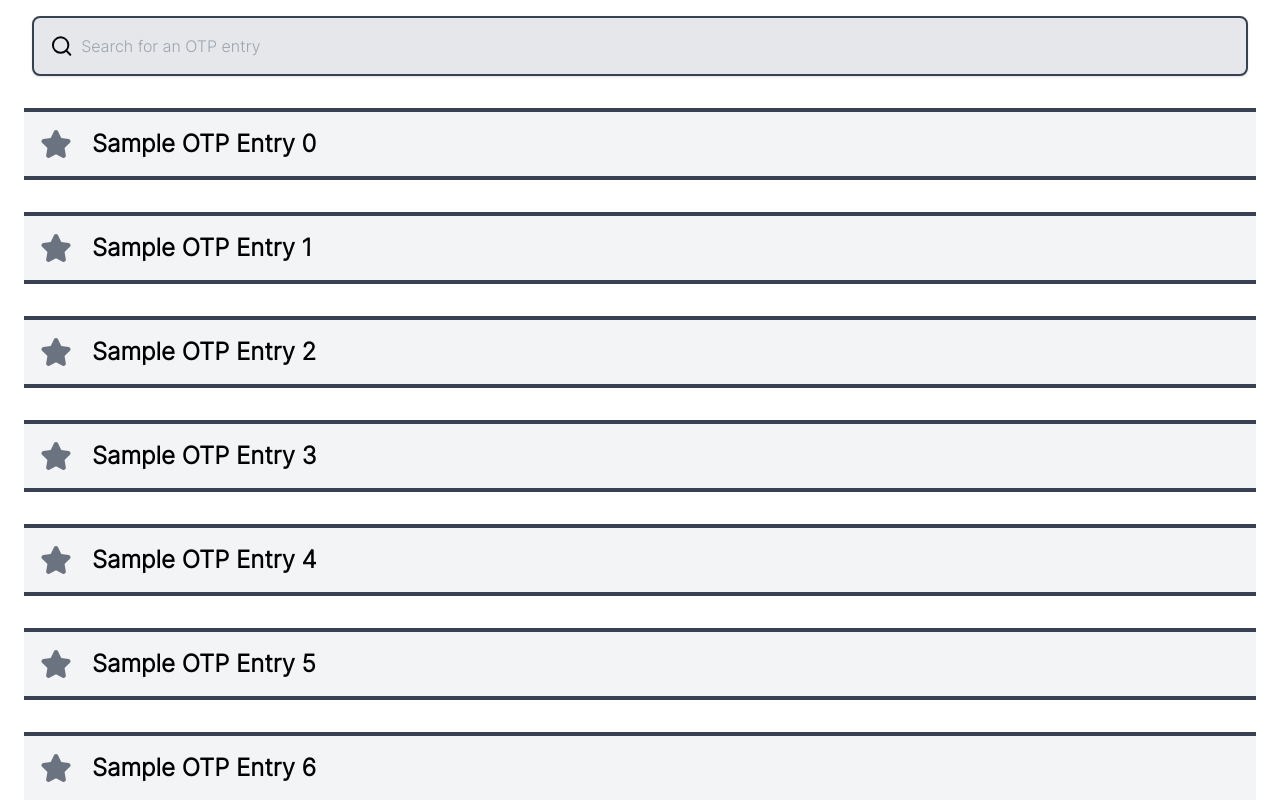
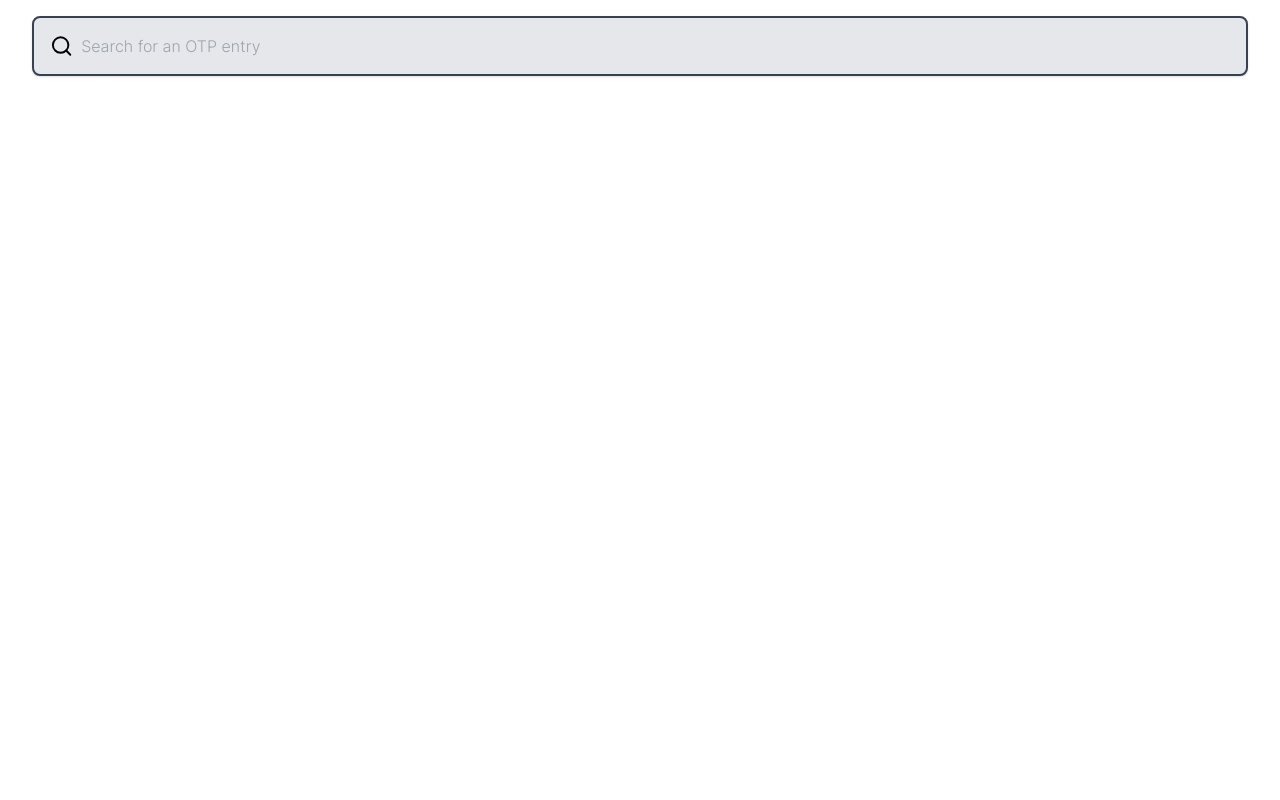
Before and after one commit to aesthetic0001/totp, a React (Vite) app: page / in a window 1280 px wide. Shown: the top 800 px of the page. Built offline with nearby package versions, Linux system fonts and the light colour scheme.

Commit message:
added copy and delete (works with arbritrary data rn)

```diff
--- a/src/components/OTPEntry.jsx
+++ b/src/components/OTPEntry.jsx
@@ -1,28 +1,38 @@
 // a flexible component which displays a single OTP entry, taking up its entire width in the flex col
 import React, {useState} from 'react';
+import {Star, ClipboardCopy, Trash} from 'lucide-react';
 
-const OTPEntry = ({title, id, oldFavourite, savePreference}) => {
+const OTPEntry = ({title, id, oldFavourite, savePreference, copyTOTP, deleteEntry}) => {
     const [favourite, setFavourite] = useState(oldFavourite);
 
     return (
         <div
-            className="relative flex bg-gray-100 hover:bg-green-300 transition-all ease-in-out mx-6 my-4 border-y-4 border-gray-700 cursor-pointer">
-            <div className="flex items-center hover:scale-125 transition-all ease-in-out" onClick={() => {
+            className="relative flex bg-gray-100 hover:bg-green-200 transition-all ease-in-out mx-6 my-4 border-y-4 border-gray-700 cursor-pointer">
+            <div className="flex items-center hover:scale-110 transition-all ease-in-out" onClick={() => {
                 setFavourite(!favourite);
                 savePreference({
                     favourite: !favourite,
                     id
                 });
             }}>
-                <svg className={(favourite ? "text-yellow-400" : "text-gray-500") + " w-8 h-8 m-4 me-1 transition-all ease-in-out"}
-                     aria-hidden="true" xmlns="http://www.w3.org/2000/svg"
-                     fill="currentColor" viewBox="0 0 22 20">
-                    <path
-                        d="M20.924 7.625a1.523 1.523 0 0 0-1.238-1.044l-5.051-.734-2.259-4.577a1.534 1.534 0 0 0-2.752 0L7.365 5.847l-5.051.734A1.535 1.535 0 0 0 1.463 9.2l3.656 3.563-.863 5.031a1.532 1.532 0 0 0 2.226 1.616L11 17.033l4.518 2.375a1.534 1.534 0 0 0 2.226-1.617l-.863-5.03L20.537 9.2a1.523 1.523 0 0 0 .387-1.575Z"/>
-                </svg>
+                <Star
+                    className={(favourite ? "fill-yellow-400 text-yellow-400 " : "fill-gray-500 text-gray-500 ") + " w-8 h-8 m-4 me-1 transition-all ease-in-out"}/>
             </div>
-            <div className="p-4">
-                <h1 className="text-2xl font-bold font-['Inter var'] text-center">{title}</h1>
+            <div className="flex-1 p-4">
+                <h1 className="text-2xl font-bold text-center">{title}</h1>
+            </div>
+            <div className="flex items-center">
+                <div className="hover:scale-110 transition-all ease-in-out" onClick={() => {
+                    copyTOTP(id);
+                }}>
+                    <ClipboardCopy
+                        className="w-8 h-8 m-2 me-1 text-gray-500 hover:text-cyan-400 transition-all ease-in-out"/>
+                </div>
+                <div className="hover:scale-110 transition-all ease-in-out" onClick={() => {
+                    deleteEntry(id);
+                }}>
+                    <Trash className="w-8 h-8 m-2 me-1 text-gray-500 hover:text-red-400 transition-all ease-in-out"/>
+                </div>
             </div>
         </div>
     );
--- a/src/pages/OTPMenu.jsx
+++ b/src/pages/OTPMenu.jsx
@@ -7,22 +7,34 @@ function OTPMenu() {
     const [OTPEntries, setOTPEntries] = useState({})
     const [search, setSearch] = useState("")
 
-    for (let i = 0; i < 10; i++) {
-        if (!OTPEntries[i]) {
-            setOTPEntries(produce((draft) => {
-                draft[i] = {
-                    title: "Sample OTP Entry " + i,
-                    oldFavourite: false,
-                    index: i,
-                    id: i
-                }
-            }));
-        }
-    }
+    // for (let i = 0; i < 10; i++) {
+    //     if (!OTPEntries[i]) {
+    //         console.log("Adding OTP Entry " + i)
+    //         setOTPEntries(produce((draft) => {
+    //             draft[i] = {
+    //                 title: "Sample OTP Entry " + i,
+    //                 oldFavourite: false,
+    //                 index: i,
+    //                 id: i
+    //             }
+    //         }));
+    //     }
+    // }
 
     const savePreference = ({favourite, id}) => {
         setOTPEntries(produce((draft) => {
             draft[id].oldFavourite = favourite;
+        }));
+    }
+
+    const copyTOTP = async (id) => {
+        console.log("Copying TOTP for id", id)
+        await navigator.clipboard.writeText(id + " TOTP")
+    }
+
+    const deleteEntry = (id) => {
+        setOTPEntries(produce((draft) => {
+            delete draft[id]
         }));
     }
 
@@ -35,10 +47,11 @@ function OTPMenu() {
             <SearchBar placeholder="Search for an OTP entry" onInput={onInput}/>
             <div className="flex flex-col overflow-y-scroll smooth-scroll">
                 {Object.values(OTPEntries).filter((entry) => {
+                    console.log(entry)
                     return entry.title.toLowerCase().includes(search.toLowerCase())
                 }).sort((a, b) => a.oldFavourite ? -1 : b.oldFavourite ? 1 : a.index - b.index).map((entry) => (
                     <OTPEntry key={entry.id} title={entry.title} id={entry.id} oldFavourite={entry.oldFavourite}
-                              savePreference={savePreference}/>
+                              savePreference={savePreference} copyTOTP={copyTOTP} deleteEntry={deleteEntry}/>
                 ))}
             </div>
         </div>
```
